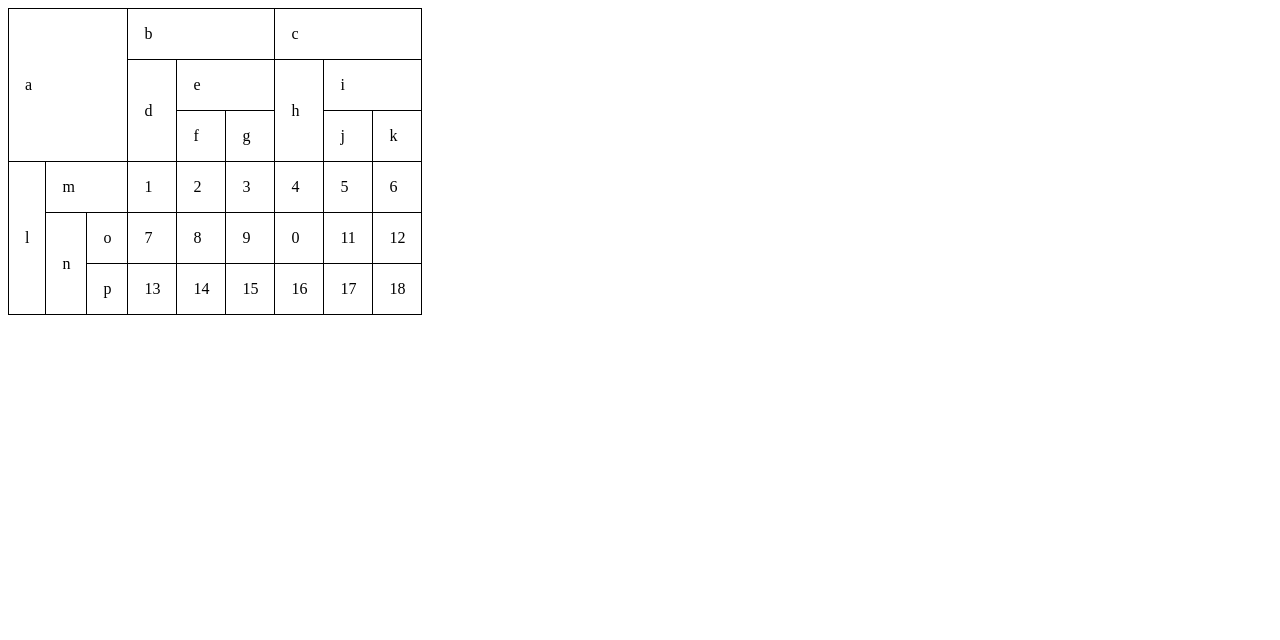
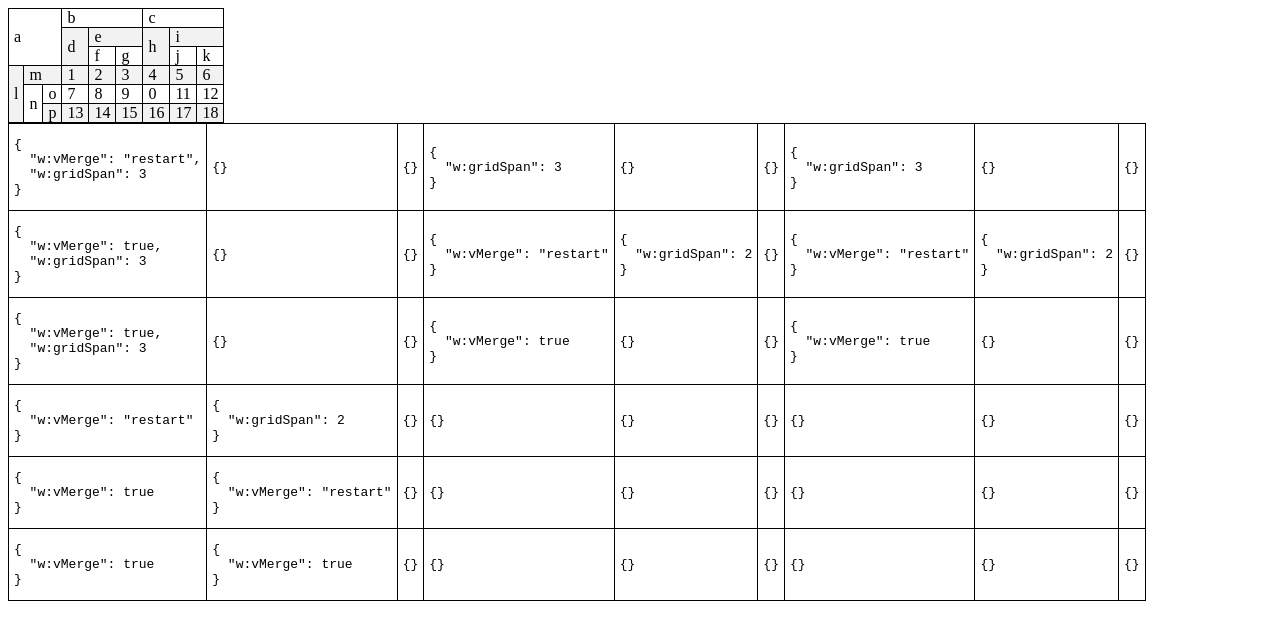
Before and after one commit to amrita-syn/table-traverser, a website: page index.html in a window 1280 px wide. Drawn offline with Linux system fonts and the light colour scheme.

Commit message:
feat: cell merges iteration logic

```diff
--- a/index.html
+++ b/index.html
@@ -4,20 +4,22 @@
     <meta charset="UTF-8" />
     <meta name="viewport" content="width=device-width, initial-scale=1.0" />
     <title>Table to Table</title>
+
     <style>
       table {
         border-collapse: collapse;
       }
+      #tbl tr:nth-child(even) {background-color: #f2f2f2;}
       table,
       th,
       td {
         border: 1px solid black;
-        padding: 1em;
+        padding: 0 5px;
       }
     </style>
   </head>
   <body>
-    <table>
+    <table id="tbl">
       <tbody>
         <tr>
           <td colspan="3" rowspan="3">a</td>
@@ -67,6 +69,6 @@
         </tr>
       </tbody>
     </table>
-    <script src="./traverser.js" />
+    <script src="./traverser.js"></script>
   </body>
 </html>
--- a/traverser.js
+++ b/traverser.js
@@ -1,3 +1,66 @@
+const getColumnCount = (row) => {
+  const columns = row.getElementsByTagName('td');
+  let count = 0;
+
+  for (const column of columns) {
+    count += parseInt(column.getAttribute('colspan'));
+  }
+  return count;
+}
+
 (() => {
-  console.log('added');
+  const tbl = document.getElementById('tbl');
+  const rows = tbl.getElementsByTagName('tr');
+  const rowCount = rows.length;
+  const columnCount = getColumnCount(rows[0]);
+
+  let propertiesMatrix = new Array(rowCount)
+    .fill({})
+    .map(() => new Array(columnCount).fill({}));
+
+  for (let ri = 0; ri < rowCount; ri++) {
+    const columns = rows[ri].getElementsByTagName('td');
+    let itr = 0;
+    for (let ci = 0; ci < columns.length; ci++) {
+      const rspan = parseInt(columns[ci].getAttribute('rowspan'));
+      const cspan = parseInt(columns[ci].getAttribute('colspan'));
+
+      if (ri === 2) console.log(`${ri} - ${rspan}, ${ci} - ${cspan}`);
+      if (ri === 2) console.log(propertiesMatrix[ri - 1][itr], itr);
+      while (ri > 0 &&
+        propertiesMatrix[ri - 1][itr] &&
+        propertiesMatrix[ri - 1][itr]['w:vMerge'] &&
+        ri < propertiesMatrix[ri - 1][itr]['endAt']) {
+        propertiesMatrix[ri][itr] = { ...propertiesMatrix[ri - 1][itr], 'w:vMerge': true };
+        itr += (propertiesMatrix[ri - 1][itr]['w:gridSpan'] ? propertiesMatrix[ri - 1][itr]['w:gridSpan'] : 1);
+      }
+
+      if (rspan && cspan) {
+        propertiesMatrix[ri][itr] = { ...propertiesMatrix[ri][itr], 'w:vMerge': "restart", 'endAt': ri + rspan, 'w:gridSpan': cspan };
+        itr += cspan;
+      } else if (rspan) {
+        propertiesMatrix[ri][itr] = { ...propertiesMatrix[ri][itr], 'w:vMerge': "restart", 'endAt': ri + rspan };
+        if (!cspan) itr++;
+      } else if (cspan) {
+        propertiesMatrix[ri][itr] = { ...propertiesMatrix[ri][itr], 'w:gridSpan': cspan };
+        itr += cspan;
+      } else {
+        itr++;
+      }
+
+    }
+  }
+
+  //create a Table Object
+  let table = document.createElement('table');
+  for (let row of propertiesMatrix) {
+    table.insertRow();
+    for (let cell of row) {
+      delete cell.endAt;
+      let newCell = table.rows[table.rows.length - 1].insertCell();
+      newCell.innerHTML = `<pre>${JSON.stringify(cell, null, 2)}</pre>`;
+    }
+  }
+  //append the compiled table to the DOM
+  document.body.appendChild(table);
 })();
```
Also changed, not shown: package.json (+4 -3 lines), 1 other file.
